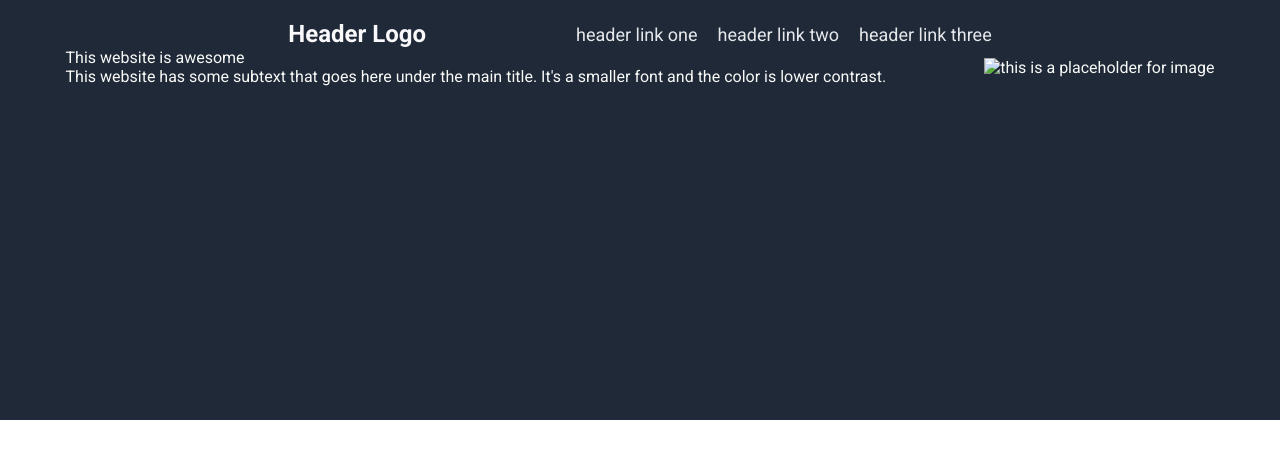
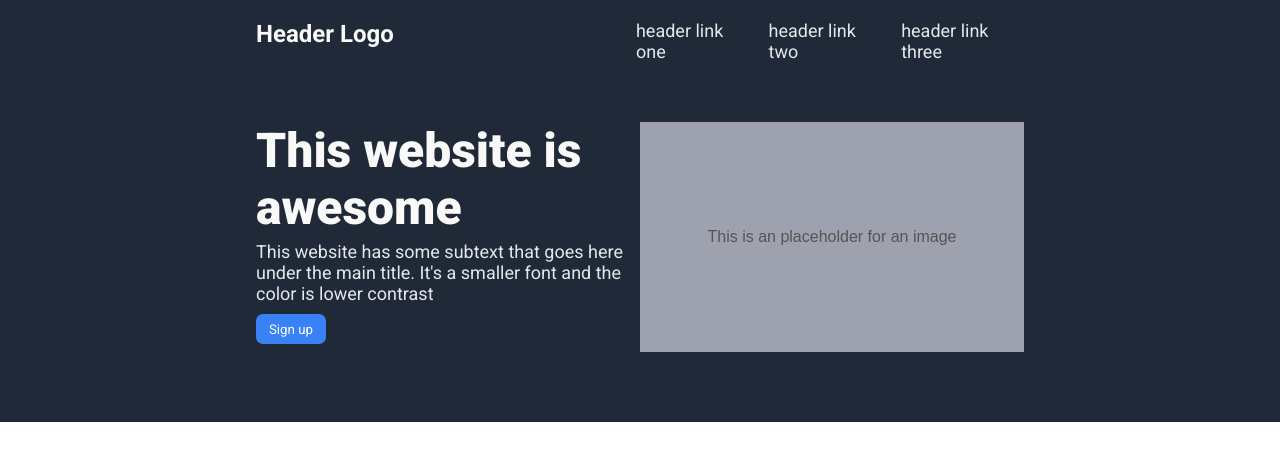
Before and after one commit to ZAV222/Landing-Page, a plain HTML site: page index.html in a window 1280 px wide. Drawn offline with Linux system fonts and the light colour scheme.

Commit message:
Add header section its content and style it.

```diff
--- a/index.html
+++ b/index.html
@@ -8,25 +8,32 @@
 </head>
 <body>
     <header>
+        <div class="header-container">
             <div class="cona">
                 <p class="header-logo">Header Logo</p>
-        <ul>
-            <li>header link one</li>
-            <li>header link two</li>
-            <li>header link three</li>
+
+                <ul >
+                    <li><a href="#">header link one</a></li>
+                    <li><a href="#">header link two</a></li>
+                    <li><a href="#">header link three</a></li>
                 </ul>
             </div>
 
             <div class="conb">
-            <div class="conbcontent">
+                <div class="conb-content">
                     <p class="hero-text">This website is awesome</p>
-                <p class="subtext">
-                    This website has some subtext that goes here
-                    under the main title. It's a smaller font
-                    and the color is lower contrast.
+                    <p class="hero-sub-text">
+                    This website has some subtext that goes
+                    here under the main title. It's a smaller font and the color is
+                    lower contrast
                     </p>
+                    <button>Sign up</button>
                 </div>
-            <img src="" alt="this is a placeholder for image" class="conbimg">
+
+                <div class="image-box" data-alt="This is an placeholder for an image">
+                    <img src="missing-image.jpg" alt="This is an placeholder for an image" onerror="this.style.display='none'; this.parentElement.classList.add('no-img');">
+                </div>
+            </div>
         </div>
     </header>
 
--- a/style.css
+++ b/style.css
@@ -4,53 +4,128 @@
     margin: 0;
     padding: 0;
     font-family: "Roboto", sans-serif;
+    box-sizing: border-box;
 }
 
 /* Header section */
 header
 {
+    width: 100%;
+    height: 400px;
+}
+
+.header-container
+{
     background-color: #1f2937;
-    height: 400px;
     width: auto;
     color: #f9faf8;
+    display: flex;
+    flex-direction: column;
+    padding-left: 20%;
+    padding-right: 20%;
     padding-top: 20px;
+    gap: 60px;
+    overflow: hidden;
+}
+/* first section of header content */
+
+.cona ul
+{
+    display: flex;
+    list-style: none;
+    padding: 0;
+    margin: 0;
+    gap: 20px;
 }
 
-/* header first div cona */
+a
+{
+    text-decoration: none;
+    color: white;
+}
+
 header .cona
 {
     display: flex;
-    justify-content: center;
-    align-items: center;
-    gap: 150px;
-}
-
-header ul
-{
-    list-style: none;
-    display: flex;
-    gap: 20px;
-    color: #e5e7eb;
-    font-size: 18px;
+    justify-content: space-between;
 
 }
 
-header .header-logo
+.cona p
+{
+    width: 407px;
+}
+
+/* second content of header section */
+
+header .conb
+{
+    display: flex;
+    height: 300px;
+    justify-content: space-between;
+}
+
+.conb-content
+{
+    width: 407px;
+}
+
+header .image-box {
+  height: 230px;
+  width: 407px;
+  background-color: #9da2ae;
+  display: flex;
+  align-items: center;
+  justify-content: center;
+  font-family: sans-serif;
+  color: #555;
+  text-align: center;
+  overflow: hidden;
+}
+
+header .image-box img {
+  width: 100%;
+  height: 100%;
+  object-fit: cover;
+}
+
+header .image-box.no-img::before {
+  content: attr(data-alt);
+}
+
+/* header color and fonts decorations */
+
+.header-logo
 {
     font-size: 24px;
-    color: #f9f8fa;
+    color: #f9faf8;
     font-weight: bold;
 }
 
-/* header second div conb */
-header .conb
+.hero-text
 {
-    display: flex;
-    justify-content: center;
-    align-items: center;
-    gap: 98px;
+    font-size: 48px;
+    color: #f9faf8;
+    font-weight: 900;
 }
 
+.hero-sub-text, a
+{
+    margin-top: 5px;
+    font-size: 18px;
+    color: #e5e7eb;
+}
 
+header button
+{
+    margin-top: 10px;
+    background-color: #3882f6;
+    color: #f9faf8;
+    size: 18px;
+    border-radius: 7px;
+    height: 30px;
+    width: 70px;
+    border: none;
+}
 /* content section */
 /* Footer section */
```
Lines whose indentation alone changed are shown as unchanged.
